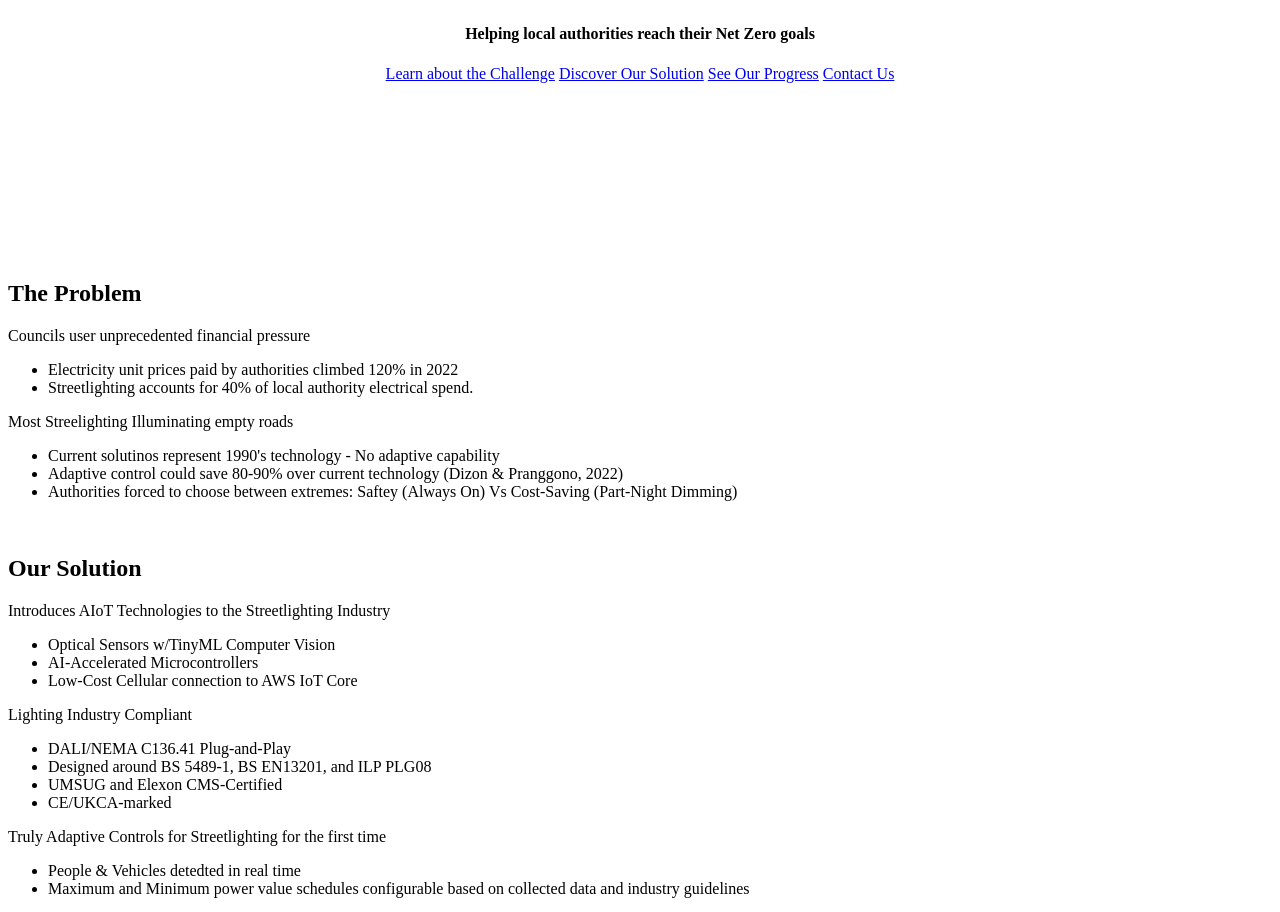
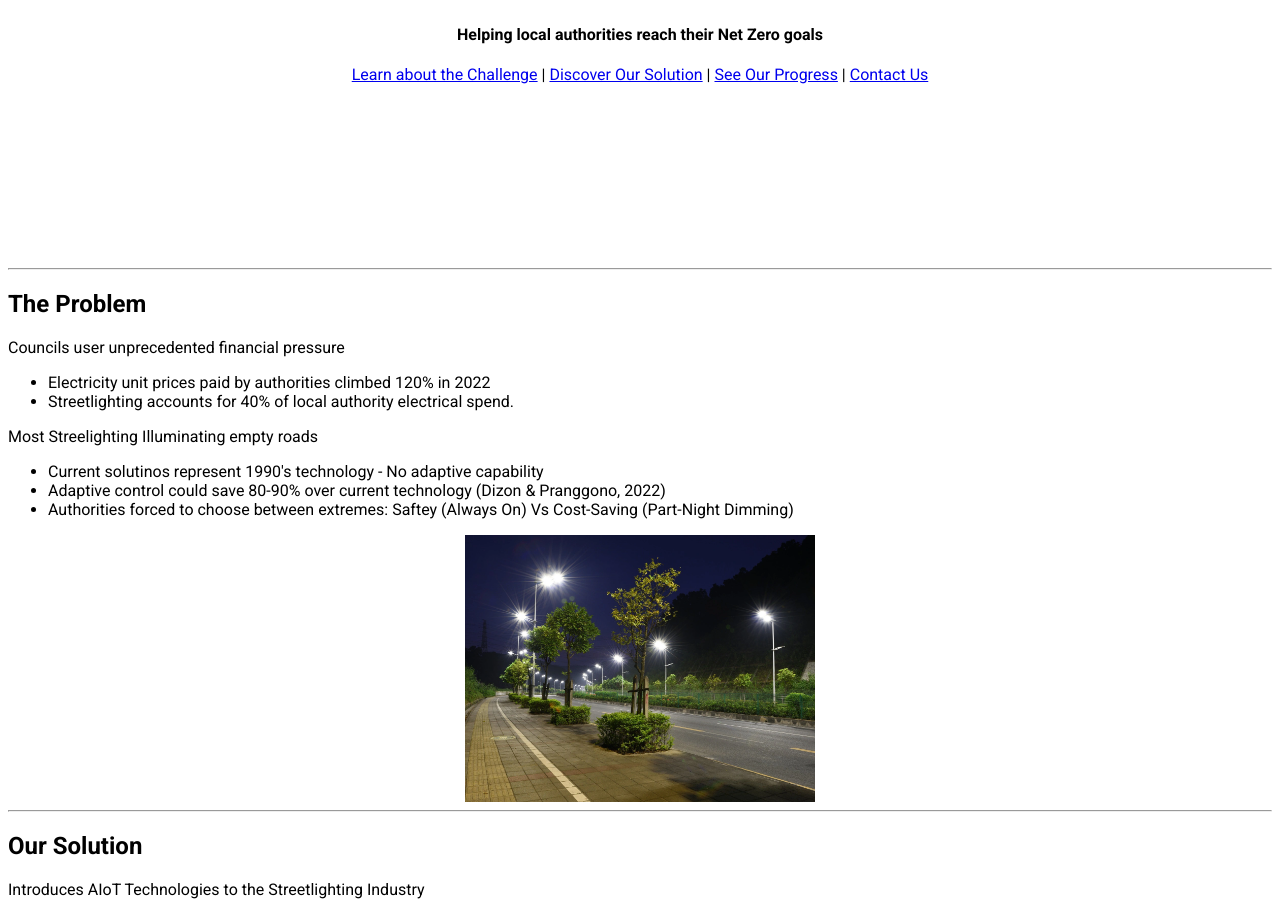
Before and after one commit to ohhblackhawk/redesign-webpage, a plain HTML site: page index.html in a window 1280 px wide. Shown: the part 548-1460 px from the top of the page. Drawn offline with Linux system fonts and the light colour scheme.

Commit message:
changed font, added span for links in landing section, added images to related section,added hr tags for seperation

```diff
--- a/index.html
+++ b/index.html
@@ -5,20 +5,36 @@
         <meta name="viewport" content="width=device-width, initial-scale=1.0">
         <title>SmartLight: Helping local authorities reach their Net Zero goals</title>
         <style>
+            @import url('https://fonts.googleapis.com/css2?family=Roboto:ital,wght@0,100;0,300;0,400;0,500;0,700;0,900;1,100;1,300;1,400;1,500;1,700;1,900&display=swap');
+            body{
+                font-family: "Roboto",sans-serif;
+            }
+
             .landing{
                 display:flex;
                 flex-direction: column;
                 align-items: center;
                 justify-content: center;
+                overflow: hidden;
                 min-height: 100vh;
                 min-height: 100dvh;
                 text-align: center;
             }
+            /* svg */
             svg {
                 width: 100%;
                 max-width: 400px;
                 display: inline-block;
             }
+
+            /* images */
+            #road_img , #device_img, #lamp_and_road_img{
+                display: block;
+                max-width: 350px;
+                width: 100%;
+                margin: 0 auto;
+            }
+
         </style>
 
     </head>
@@ -43,12 +59,15 @@
         <h4>Helping local authorities reach their Net Zero goals</h4>
         <div class="links">
             <a href="#problem">Learn about the Challenge</a>
+            <span> | </span>
             <a href="#solution">Discover Our Solution</a>
+            <span> | </span>
             <a href="#traction">See Our Progress</a>
+            <span> | </span>
             <a href="mailto:will@smartlight.ai">Contact Us</a>
         </div>
-
         </div>
+        <hr>
         <div id="problem">
             <h2>The Problem</h2>
             <p>Councils user unprecedented financial pressure</p>
@@ -62,8 +81,9 @@
                 <li>Adaptive control could save 80-90% over current technology (Dizon & Pranggono, 2022)</li>
                 <li>Authorities forced to choose between extremes: Saftey (Always On) Vs Cost-Saving (Part-Night Dimming)</li>
             </ul>
+            <img alt="Road side image" src="images/road.webp" id="road_img">
         </div>
-        <br>
+        <hr>
         <div id="solution">
             <h2>Our Solution</h2>
             <p>Introduces AIoT Technologies to the Streetlighting Industry</p>
@@ -84,8 +104,9 @@
                 <li>People & Vehicles detedted in real time</li>
                 <li>Maximum and Minimum power value schedules configurable based on collected data and industry guidelines</li>
             </ul>
+            <img src="images/device.webp" id="device_img">
         </div>
-       <br>
+        <hr>
        <div id="traction">
             <h2>Our Traction</h2>
             <p>Partners</p>
@@ -101,6 +122,7 @@
                 <li>Patent Published</li>
                 <li>SEIS/EIS Compliant</li>
             </ul>
+            <img src="images/lampAndRoadImage.webp" id="lamp_and_road_img">
        </div>
 
     </body>
```
